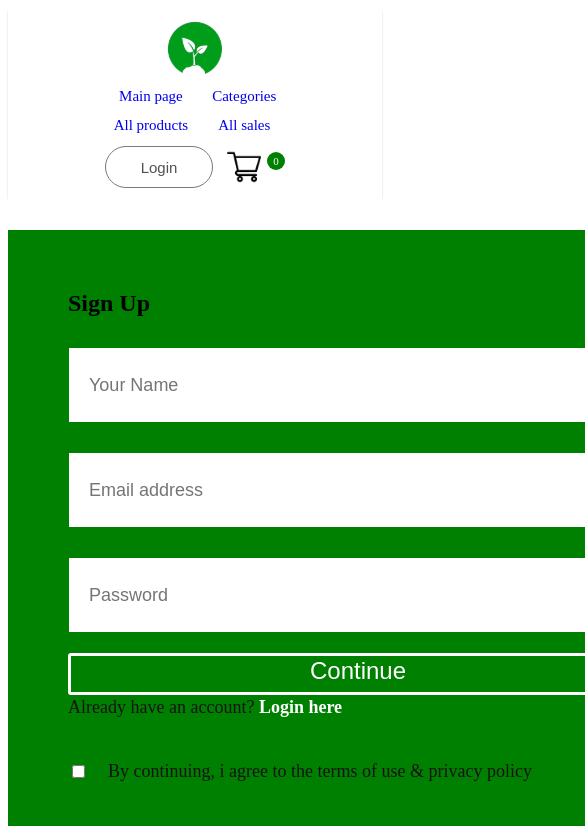
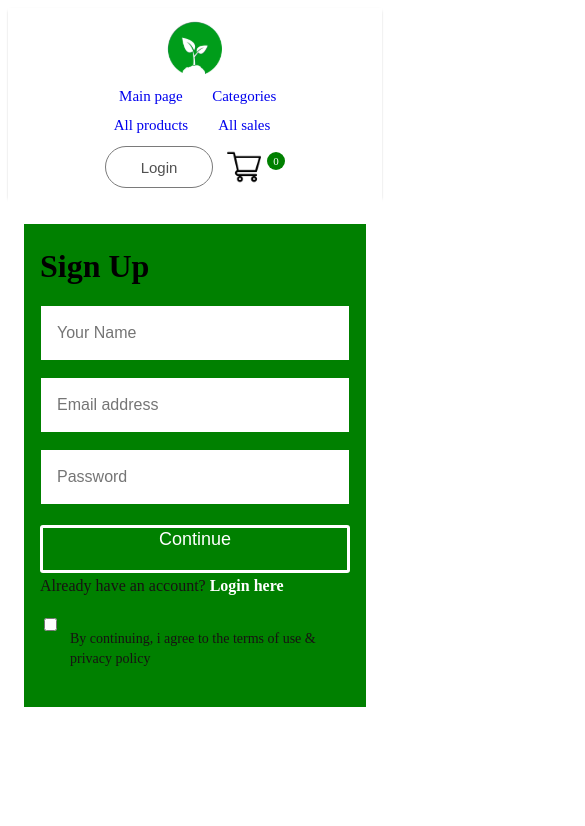
Before and after one commit to Nika226/frontend-portfolio, a React (Create React App) app in the folder garden-green/client/: page /login in a window 390 px wide. Shown: the top 826 px of the page, 585 px wide, since content can reach past the window. Built offline with nearby package versions, Linux system fonts and the light colour scheme.

Commit message:
final responsive fixes for garden green

```diff
--- a/garden-green/client/src/components/BackToTopButton/index.module.css
+++ b/garden-green/client/src/components/BackToTopButton/index.module.css
@@ -1,41 +1,27 @@
 .topBtn {
   position: fixed;
   right: 16px;
-  bottom: 16px;
+  bottom: 20px;
   width: 48px;
   height: 48px;
+  font-size: 28px;
+  color: white;
+  background-color: green;
   border: none;
   border-radius: 12px;
-  background: #393;
-  color: #fff;
-  font-size: 28px;
-  font-weight: 700;
+  z-index: 1000;
   cursor: pointer;
   display: flex;
   align-items: center;
   justify-content: center;
-  z-index: 1000;
-  box-shadow: 0 4px 14px rgba(0, 0, 0, 0.18);
 }
 
 @media (max-width: 480px) {
   .topBtn {
     right: 12px;
-    bottom: 12px;
-    width: 42px;
-    height: 42px;
+    bottom: 16px;
+    width: 44px;
+    height: 44px;
     font-size: 24px;
-    border-radius: 10px;
   }
 }
-
-@media (max-width: 360px) {
-  .topBtn {
-    right: 10px;
-    bottom: 10px;
-    width: 38px;
-    height: 38px;
-    font-size: 22px;
-    border-radius: 10px;
-  }
-}
--- a/garden-green/client/src/components/Offer/index.module.css
+++ b/garden-green/client/src/components/Offer/index.module.css
@@ -251,20 +251,24 @@
 
   .form input {
     position: relative;
-    width: 400px;
+    width: 100%;
     margin-bottom: 8px;
     height: 47px;
     font-size: 18px;
   }
 
   .form {
-    position: absolute;
-    top: 120px;
-    right: -20px;
+    position: relative;
+    top: 0;
+    right: 0;
+    margin: 0 auto;
+    width: 100%;
+    padding: 0 16px;
+    box-sizing: border-box;
   }
 
   .discountBtn {
-    width: 400px;
+    width: 100%;
   }
 
   .submittedDiscountBtn {
--- a/garden-green/client/src/pages/LoginSignup/index.module.css
+++ b/garden-green/client/src/pages/LoginSignup/index.module.css
@@ -72,3 +72,155 @@
   font-size: 18px;
   font-weight: 500;
 }
+@media (max-width: 1000px) {
+  .loginsign_up {
+    padding: 40px 20px;
+    height: auto;
+    box-sizing: border-box;
+  }
+
+  .loginsignup_container {
+    width: 100%;
+    max-width: 700px;
+    height: auto;
+    padding: 40px 32px;
+    box-sizing: border-box;
+  }
+}
+
+@media (max-width: 768px) {
+  .loginsign_up {
+    padding: 32px 20px;
+    height: auto;
+  }
+
+  .loginsignup_container {
+    width: 100%;
+    max-width: 100%;
+    height: auto;
+    padding: 32px 24px;
+    box-sizing: border-box;
+  }
+
+  .loginsignup_container h2 {
+    font-size: 40px;
+    margin: 0 0 20px 0;
+  }
+
+  .loginsignup_fields {
+    margin-top: 24px;
+    gap: 20px;
+  }
+
+  .loginsignup_fields input {
+    height: 64px;
+    font-size: 18px;
+    padding-left: 18px;
+    box-sizing: border-box;
+  }
+
+  .loginsignup_container button {
+    width: 100%;
+    height: 56px;
+    font-size: 22px;
+    margin-top: 24px;
+  }
+
+  .loginSingup_login {
+    font-size: 18px;
+    line-height: 1.4;
+  }
+
+  .loginsignup_agree {
+    font-size: 16px;
+    line-height: 1.4;
+    align-items: flex-start;
+  }
+}
+
+@media (max-width: 480px) {
+  .loginsign_up {
+    padding: 24px 16px;
+    height: auto;
+  }
+
+  .loginsignup_container {
+    width: 100%;
+    max-width: 100%;
+    height: auto;
+    padding: 24px 16px;
+    box-sizing: border-box;
+  }
+
+  .loginsignup_container h2 {
+    font-size: 32px;
+    margin: 0 0 16px 0;
+  }
+
+  .loginsignup_fields {
+    margin-top: 20px;
+    gap: 16px;
+  }
+
+  .loginsignup_fields input {
+    height: 56px;
+    font-size: 16px;
+    padding-left: 16px;
+    box-sizing: border-box;
+  }
+
+  .loginsignup_container button {
+    width: 100%;
+    height: 48px;
+    font-size: 18px;
+    margin-top: 20px;
+  }
+
+  .loginSingup_login {
+    font-size: 16px;
+    line-height: 1.4;
+  }
+
+  .loginsignup_agree {
+    margin-top: 18px;
+    gap: 10px;
+    font-size: 14px;
+    line-height: 1.4;
+    align-items: flex-start;
+  }
+
+  .loginsignup_agree input {
+    margin-top: 3px;
+    flex-shrink: 0;
+  }
+}
+
+@media (max-width: 360px) {
+  .loginsign_up {
+    padding: 20px 12px;
+  }
+
+  .loginsignup_container {
+    padding: 20px 12px;
+  }
+
+  .loginsignup_container h2 {
+    font-size: 28px;
+  }
+
+  .loginsignup_fields input {
+    height: 52px;
+    font-size: 15px;
+    padding-left: 14px;
+  }
+
+  .loginsignup_container button {
+    height: 46px;
+    font-size: 17px;
+  }
+
+  .loginSingup_login,
+  .loginsignup_agree {
+    font-size: 13px;
+  }
+}
```
